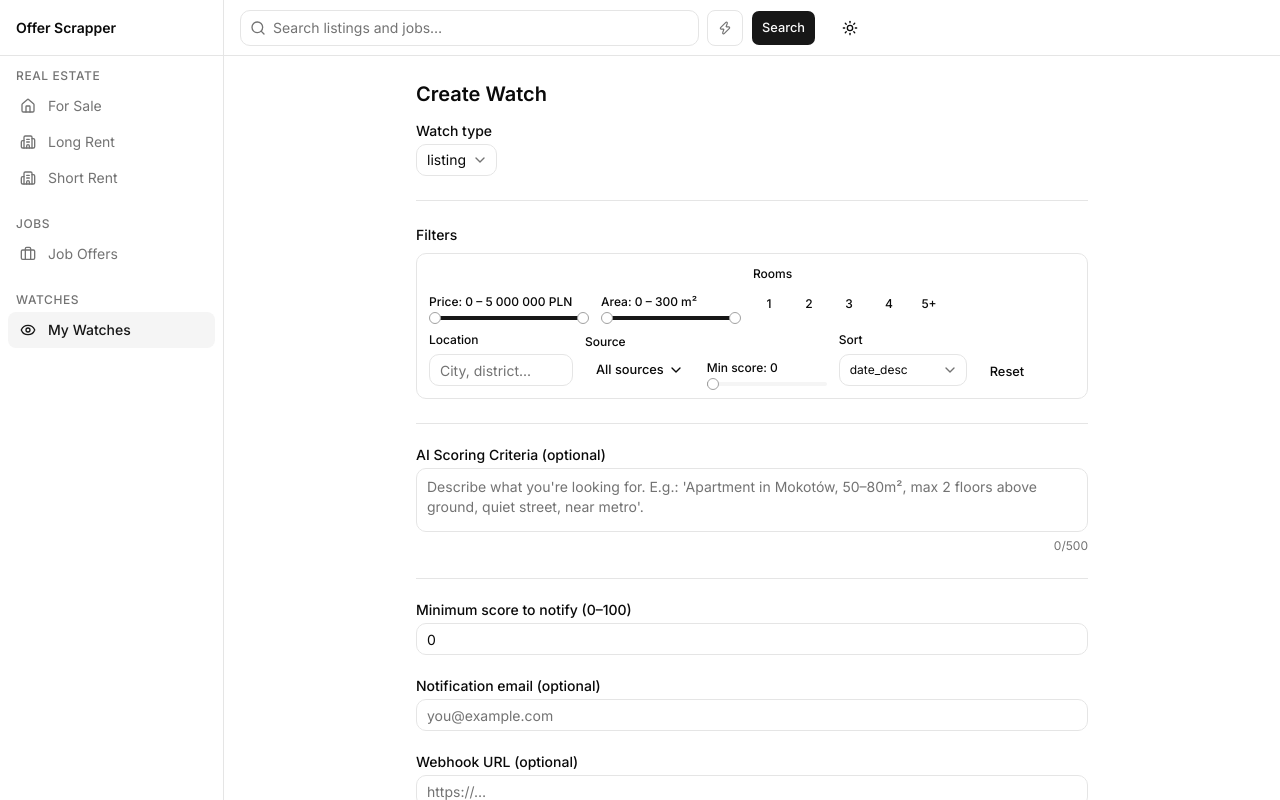
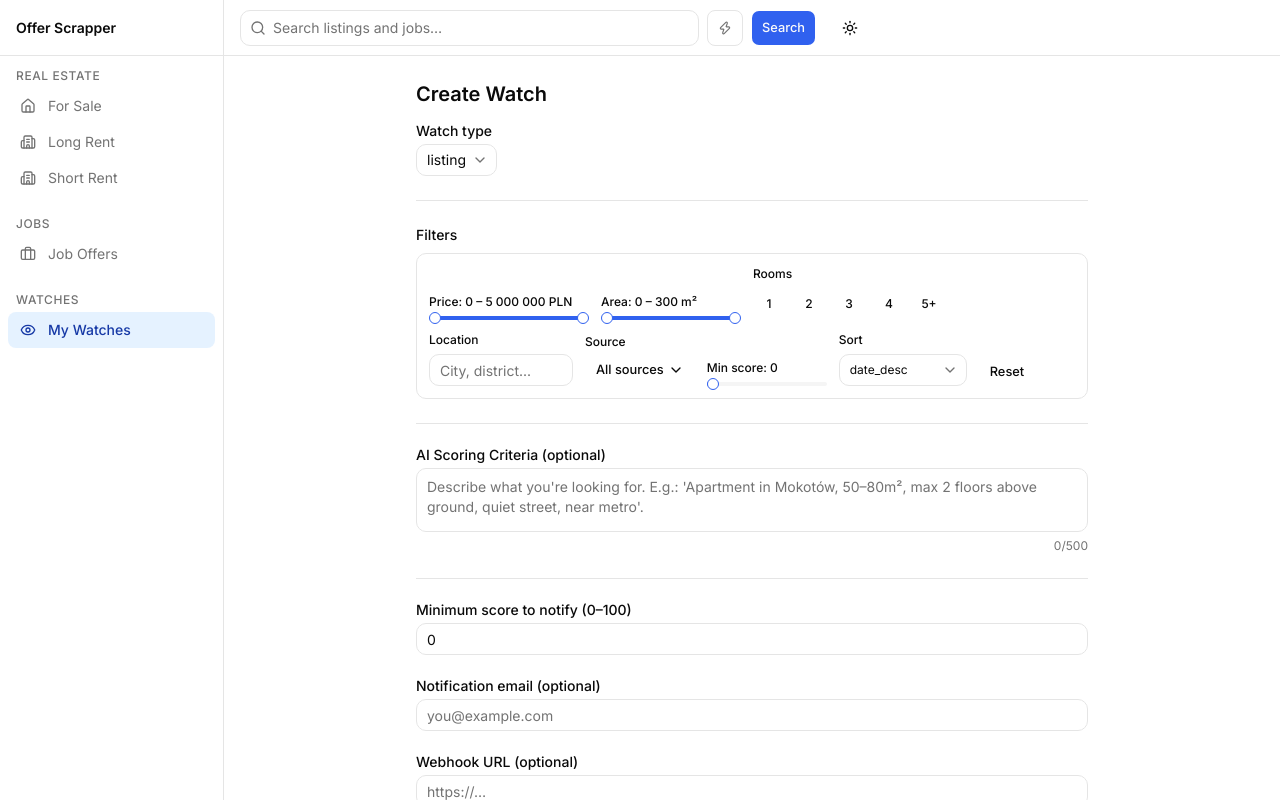
Before and after one commit to bwolak94/offer-web-scrapper, a Next.js app: page /watches/new in a window 1280 px wide. Built offline with nearby package versions, Linux system fonts and the light colour scheme.

Commit message:
feat(rebrand): introduce indigo brand color, elevation shadows, score tokens, and Jakarta Sans heading font (Phase 1)

```diff
--- a/src/app/globals.css
+++ b/src/app/globals.css
@@ -9,7 +9,8 @@
   --color-foreground: var(--foreground);
   --font-sans: var(--font-sans);
   --font-mono: var(--font-geist-mono);
-  --font-heading: var(--font-sans);
+  /* Phase 1: heading font now points to Plus Jakarta Sans variable */
+  --font-heading: var(--font-heading);
   --color-sidebar-ring: var(--sidebar-ring);
   --color-sidebar-border: var(--sidebar-border);
   --color-sidebar-accent-foreground: var(--sidebar-accent-foreground);
@@ -39,6 +40,10 @@
   --color-popover: var(--popover);
   --color-card-foreground: var(--card-foreground);
   --color-card: var(--card);
+  /* Score semantic colors — used by ScoreBadge and card accents */
+  --color-score-high: var(--score-high);
+  --color-score-mid: var(--score-mid);
+  --color-score-low: var(--score-low);
   --radius-sm: calc(var(--radius) * 0.6);
   --radius-md: calc(var(--radius) * 0.8);
   --radius-lg: var(--radius);
@@ -46,6 +51,10 @@
   --radius-2xl: calc(var(--radius) * 1.8);
   --radius-3xl: calc(var(--radius) * 2.2);
   --radius-4xl: calc(var(--radius) * 2.6);
+  /* Elevation shadow scale */
+  --shadow-card: var(--shadow-card);
+  --shadow-card-hover: var(--shadow-card-hover);
+  --shadow-elevated: var(--shadow-elevated);
 }
 
 :root {
@@ -55,32 +64,55 @@
   --card-foreground: oklch(0.145 0 0);
   --popover: oklch(1 0 0);
   --popover-foreground: oklch(0.145 0 0);
-  --primary: oklch(0.205 0 0);
+  /* Brand: indigo-violet (265°) — replaces achromatic gray */
+  --primary: oklch(0.55 0.22 265);
   --primary-foreground: oklch(0.985 0 0);
   --secondary: oklch(0.97 0 0);
   --secondary-foreground: oklch(0.205 0 0);
   --muted: oklch(0.97 0 0);
   --muted-foreground: oklch(0.556 0 0);
-  --accent: oklch(0.97 0 0);
-  --accent-foreground: oklch(0.205 0 0);
+  /* Accent: ultra-light indigo tint for hover backgrounds */
+  --accent: oklch(0.96 0.04 265);
+  --accent-foreground: oklch(0.40 0.18 265);
   --destructive: oklch(0.577 0.245 27.325);
   --border: oklch(0.922 0 0);
   --input: oklch(0.922 0 0);
-  --ring: oklch(0.708 0 0);
-  --chart-1: oklch(0.87 0 0);
-  --chart-2: oklch(0.556 0 0);
-  --chart-3: oklch(0.439 0 0);
-  --chart-4: oklch(0.371 0 0);
-  --chart-5: oklch(0.269 0 0);
+  /* Ring matches brand primary for focus indicators */
+  --ring: oklch(0.55 0.22 265);
+  --chart-1: oklch(0.55 0.22 265);
+  --chart-2: oklch(0.62 0.17 145);
+  --chart-3: oklch(0.75 0.15 75);
+  --chart-4: oklch(0.62 0.22 25);
+  --chart-5: oklch(0.65 0.18 200);
   --radius: 0.625rem;
   --sidebar: oklch(0.985 0 0);
   --sidebar-foreground: oklch(0.145 0 0);
-  --sidebar-primary: oklch(0.205 0 0);
+  /* Sidebar active item uses brand primary */
+  --sidebar-primary: oklch(0.55 0.22 265);
   --sidebar-primary-foreground: oklch(0.985 0 0);
-  --sidebar-accent: oklch(0.97 0 0);
-  --sidebar-accent-foreground: oklch(0.205 0 0);
+  --sidebar-accent: oklch(0.96 0.04 265);
+  --sidebar-accent-foreground: oklch(0.40 0.18 265);
   --sidebar-border: oklch(0.922 0 0);
-  --sidebar-ring: oklch(0.708 0 0);
+  --sidebar-ring: oklch(0.55 0.22 265);
+
+  /* Score semantic tokens (emerald / amber / red) */
+  --score-high: oklch(0.62 0.17 145);
+  --score-mid:  oklch(0.75 0.15 75);
+  --score-low:  oklch(0.62 0.22 25);
+
+  /* Elevation shadow scale */
+  --shadow-card:       0 1px 3px oklch(0 0 0 / 0.06), 0 1px 2px oklch(0 0 0 / 0.04);
+  --shadow-card-hover: 0 4px 12px oklch(0 0 0 / 0.08), 0 2px 4px oklch(0 0 0 / 0.05);
+  --shadow-elevated:   0 8px 24px oklch(0 0 0 / 0.10), 0 4px 8px oklch(0 0 0 / 0.06);
+
+  /* Animation timing tokens */
+  --duration-fast:  150ms;
+  --duration-base:  250ms;
+  --duration-slow:  400ms;
+  --duration-enter: 350ms;
+  --ease-spring:    cubic-bezier(0.34, 1.56, 0.64, 1);
+  --ease-smooth:    cubic-bezier(0.4, 0, 0.2, 1);
+  --ease-out-expo:  cubic-bezier(0.16, 1, 0.3, 1);
 }
 
 .dark {
@@ -90,31 +122,44 @@
   --card-foreground: oklch(0.985 0 0);
   --popover: oklch(0.205 0 0);
   --popover-foreground: oklch(0.985 0 0);
-  --primary: oklch(0.922 0 0);
-  --primary-foreground: oklch(0.205 0 0);
+  /* Dark mode primary: lighter indigo so it pops on dark bg */
+  --primary: oklch(0.72 0.18 265);
+  --primary-foreground: oklch(0.10 0.02 265);
   --secondary: oklch(0.269 0 0);
   --secondary-foreground: oklch(0.985 0 0);
   --muted: oklch(0.269 0 0);
   --muted-foreground: oklch(0.708 0 0);
-  --accent: oklch(0.269 0 0);
-  --accent-foreground: oklch(0.985 0 0);
+  /* Dark mode accent: deep indigo tint */
+  --accent: oklch(0.25 0.06 265);
+  --accent-foreground: oklch(0.88 0.06 265);
   --destructive: oklch(0.704 0.191 22.216);
   --border: oklch(1 0 0 / 10%);
   --input: oklch(1 0 0 / 15%);
-  --ring: oklch(0.556 0 0);
-  --chart-1: oklch(0.87 0 0);
-  --chart-2: oklch(0.556 0 0);
-  --chart-3: oklch(0.439 0 0);
-  --chart-4: oklch(0.371 0 0);
-  --chart-5: oklch(0.269 0 0);
-  --sidebar: oklch(0.205 0 0);
-  --sidebar-foreground: oklch(0.985 0 0);
-  --sidebar-primary: oklch(0.488 0.243 264.376);
+  --ring: oklch(0.72 0.18 265);
+  --chart-1: oklch(0.72 0.18 265);
+  --chart-2: oklch(0.70 0.15 145);
+  --chart-3: oklch(0.80 0.13 75);
+  --chart-4: oklch(0.70 0.20 25);
+  --chart-5: oklch(0.72 0.15 200);
+  /* Sidebar: deep indigo background — brand identity in dark mode */
+  --sidebar: oklch(0.16 0.04 265);
+  --sidebar-foreground: oklch(0.92 0.02 265);
+  --sidebar-primary: oklch(0.68 0.22 265);
   --sidebar-primary-foreground: oklch(0.985 0 0);
-  --sidebar-accent: oklch(0.269 0 0);
-  --sidebar-accent-foreground: oklch(0.985 0 0);
-  --sidebar-border: oklch(1 0 0 / 10%);
-  --sidebar-ring: oklch(0.556 0 0);
+  --sidebar-accent: oklch(0.24 0.07 265);
+  --sidebar-accent-foreground: oklch(0.88 0.06 265);
+  --sidebar-border: oklch(0.28 0.06 265 / 80%);
+  --sidebar-ring: oklch(0.68 0.22 265);
+
+  /* Score semantic tokens — same hues, slightly lighter for dark bg */
+  --score-high: oklch(0.70 0.15 145);
+  --score-mid:  oklch(0.80 0.13 75);
+  --score-low:  oklch(0.70 0.20 25);
+
+  /* Elevation shadow scale — deeper in dark mode */
+  --shadow-card:       0 1px 3px oklch(0 0 0 / 0.20), 0 1px 2px oklch(0 0 0 / 0.12);
+  --shadow-card-hover: 0 4px 12px oklch(0 0 0 / 0.30), 0 2px 4px oklch(0 0 0 / 0.18);
+  --shadow-elevated:   0 8px 24px oklch(0 0 0 / 0.40), 0 4px 8px oklch(0 0 0 / 0.24);
 }
 
 @layer base {
--- a/src/app/layout.tsx
+++ b/src/app/layout.tsx
@@ -1,5 +1,5 @@
 import type { Metadata } from 'next'
-import { Inter } from 'next/font/google'
+import { Inter, Plus_Jakarta_Sans } from 'next/font/google'
 import { Providers } from './providers'
 import { Analytics } from '@vercel/analytics/react'
 import { SpeedInsights } from '@vercel/speed-insights/next'
@@ -10,9 +10,16 @@ const inter = Inter({
   variable: '--font-sans',
 })
 
+const plusJakarta = Plus_Jakarta_Sans({
+  subsets: ['latin'],
+  variable: '--font-heading',
+  weight: ['600', '700', '800'],
+  display: 'swap',
+})
+
 export const metadata: Metadata = {
-  title: 'Offer Scrapper',
-  description: 'Real estate and job offer aggregator',
+  title: 'Oferta',
+  description: 'AI-powered real estate and job offer aggregator',
 }
 
 export default function RootLayout({
@@ -22,7 +29,7 @@ export default function RootLayout({
 }) {
   return (
     <html lang="pl" suppressHydrationWarning>
-      <body className={`${inter.variable} font-sans antialiased`}>
+      <body className={`${inter.variable} ${plusJakarta.variable} font-sans antialiased`}>
         <Providers>{children}</Providers>
         <Analytics />
         <SpeedInsights />
```
